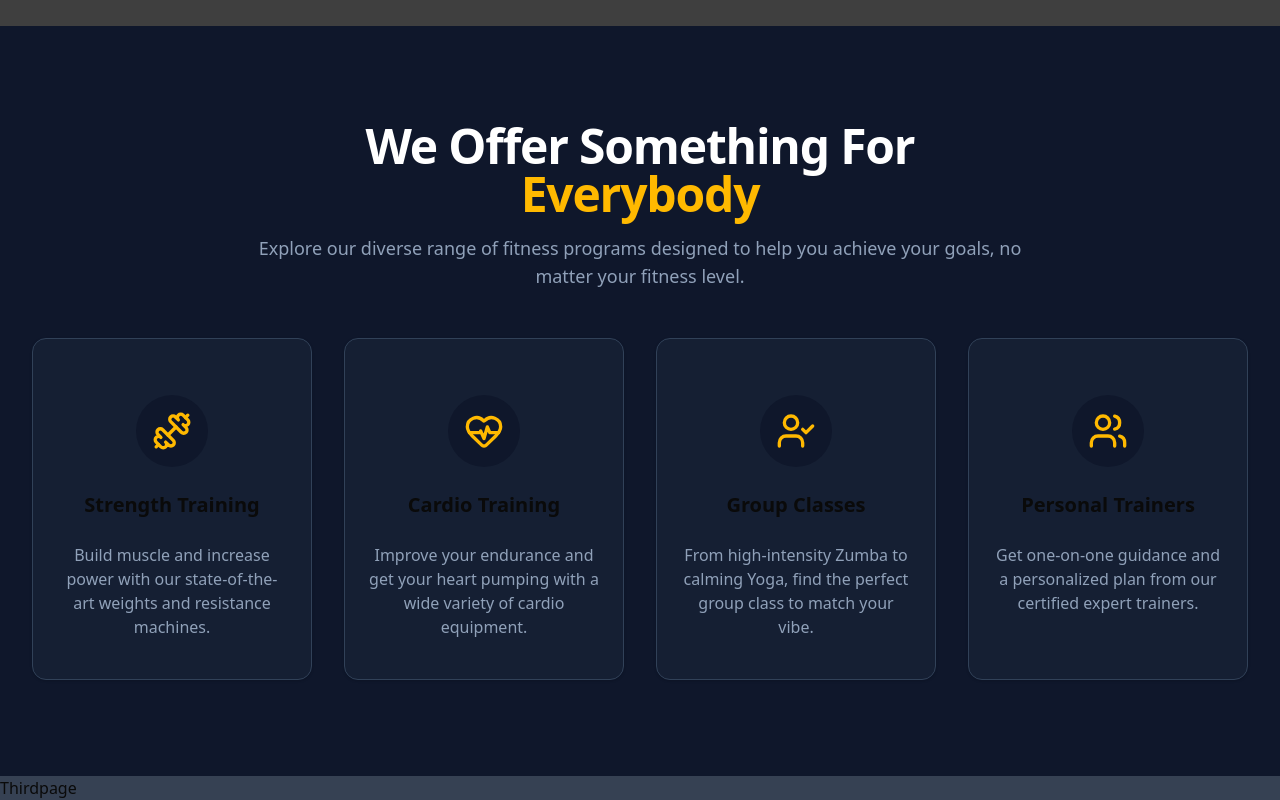
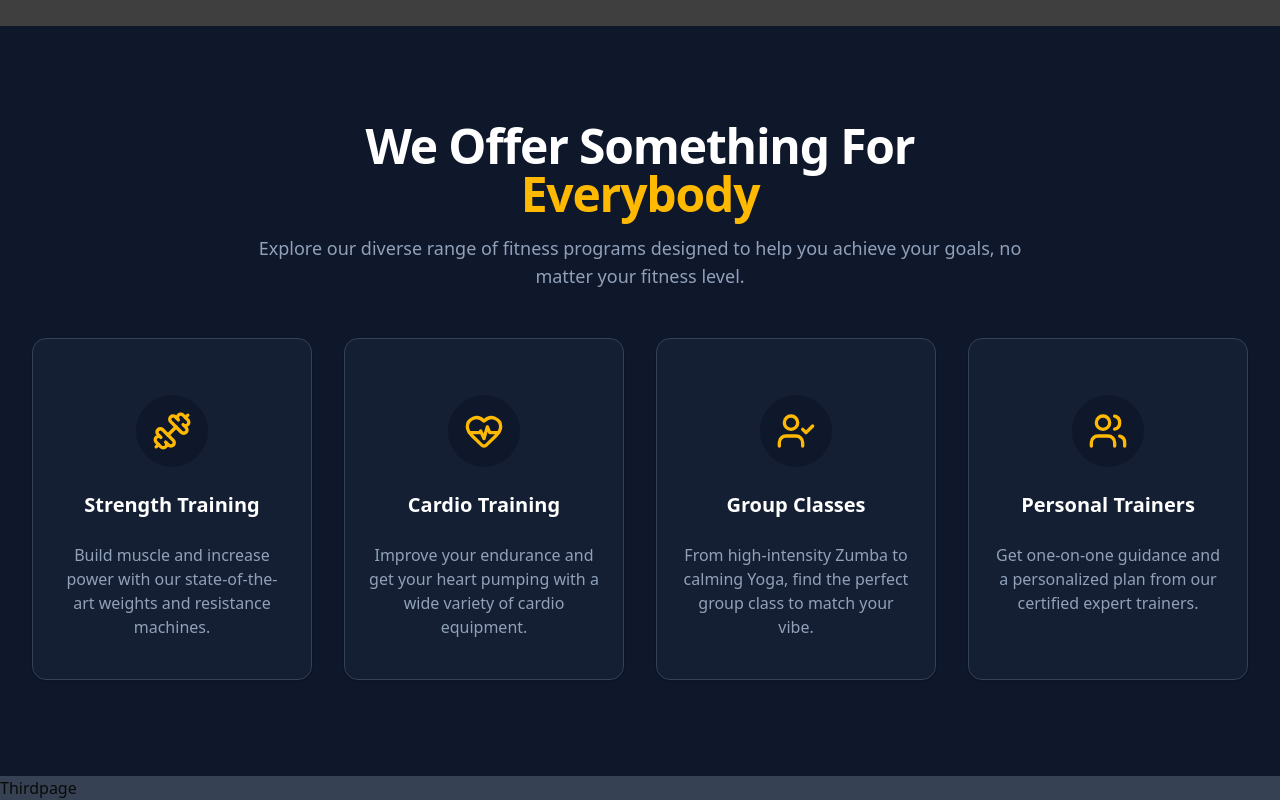
Before and after one commit to Tanujeet/GYM, a Next.js app: page / in a window 1280 px wide. Shown: the part 694-1494 px from the top of the page. Built offline with nearby package versions, Linux system fonts and the light colour scheme; grey boxes are pictures that could not be loaded.

Commit message:
Added:Minor Changes

```diff
--- a/components/secondpage.tsx
+++ b/components/secondpage.tsx
@@ -50,7 +50,7 @@ const Secondpage = () => {
             >
               <CardHeader className="flex flex-col items-center pt-8">
                 <div className="bg-slate-900 p-4 rounded-full">{item.icon}</div>
-                <CardTitle className="mt-4 text-xl font-bold">
+                <CardTitle className="mt-4 text-xl font-bold text-white">
                   {item.title}
                 </CardTitle>
               </CardHeader>
```
